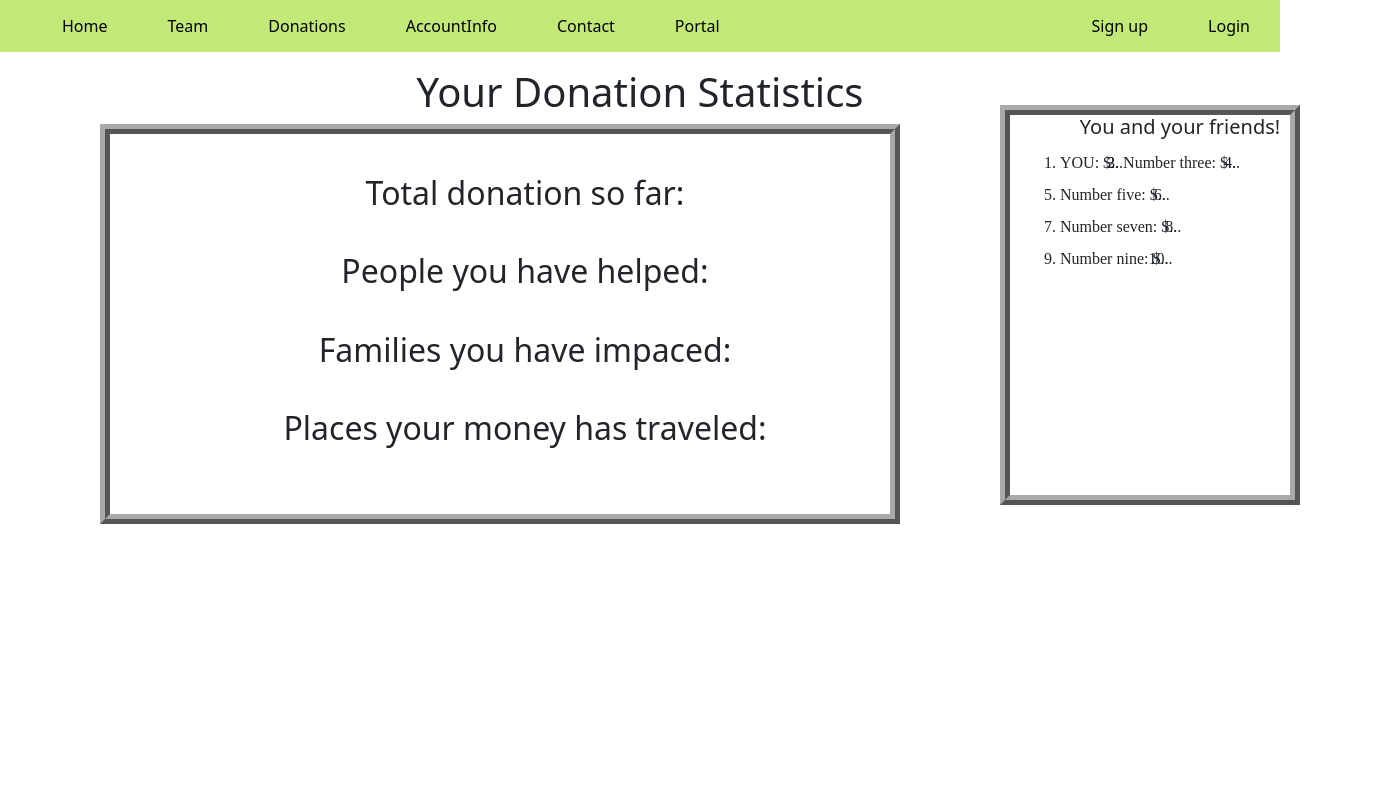
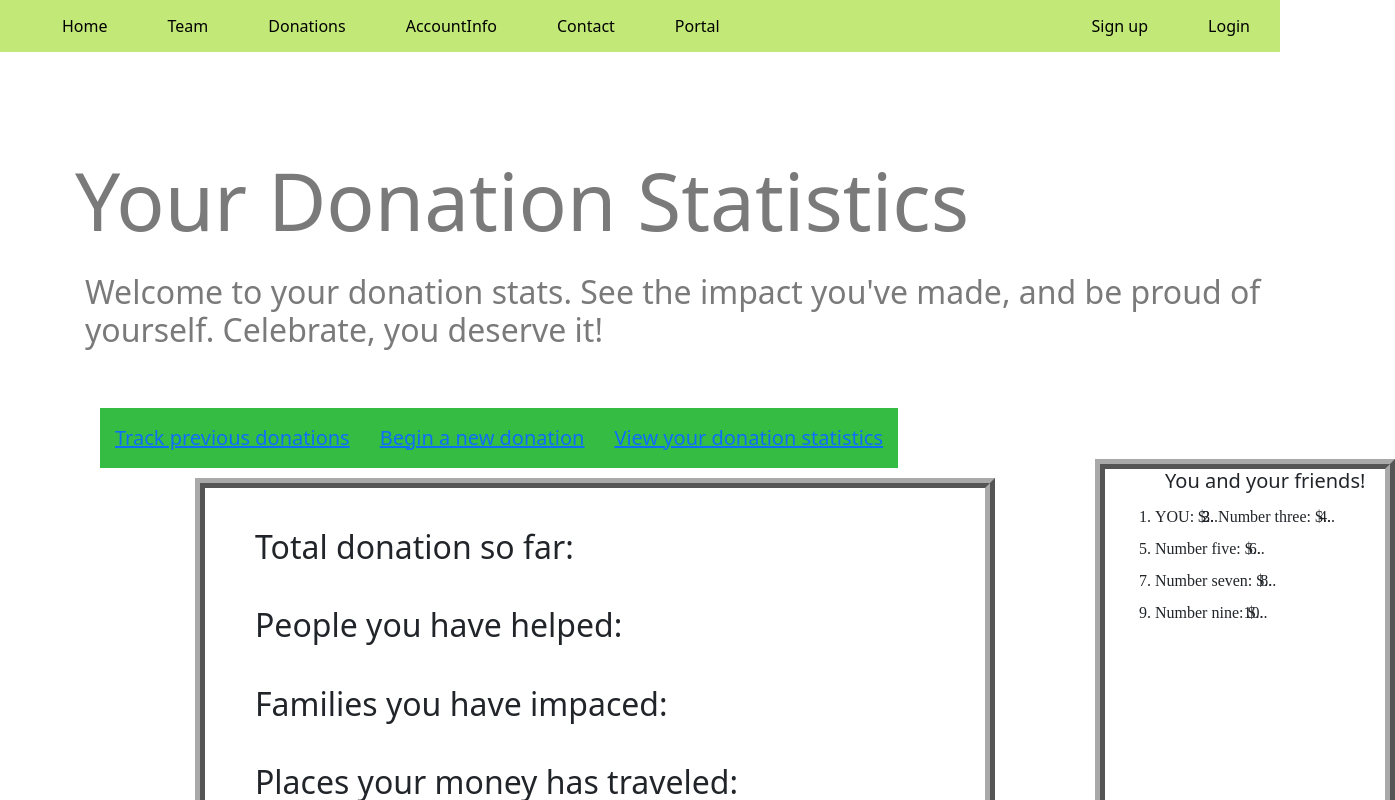
Before and after one commit to Ashah17/Cryptonate, a React (Create React App) app: page /donationstatistics in a window 1280 px wide. Shown: the top 800 px of the page, 1395 px wide, since content can reach past the window. Built offline with nearby package versions, Linux system fonts and the light colour scheme.

Commit message:
please work

```diff
--- a/src/App.css
+++ b/src/App.css
@@ -1,7 +1,6 @@
 .App {
   text-align: center;
 }
-
 .App-logo {
   height: 40vmin;
   pointer-events: none;
--- a/src/components/CreateDonation.js
+++ b/src/components/CreateDonation.js
@@ -1,10 +1,25 @@
 import React from 'react';
 import CreateCSS from './CreateDonation.module.css';
+import {Link} from 'react-router-dom';
 
 const CreateDonation = () => {
   return (
     <React.Fragment>
-      <div className={CreateCSS.container}>
+
+
+<div className = {CreateCSS.body}>
+
+<div className = {CreateCSS.yourportaltext}>
+  <h1>Create a Donation</h1>
+  <h2>This is where you can make a new donation. Fill out the form, and thanks in advance for the
+    impact that you are making on this world!
+  </h2>
+</div>
+
+  <div className = {CreateCSS.portalBox}>
+
+
+  <div className={CreateCSS.container}>
         <h1>Create a Donation</h1>
         <form>
           <label for="fname">What charity are you donating to?</label>
@@ -20,6 +35,20 @@ const CreateDonation = () => {
           <input type="submit" value="Submit" className={CreateCSS.button} />
         </form>
       </div>
+
+  </div>
+
+    <div className = {CreateCSS.buttonGroup}>
+      <button><Link to = "/PreviousDonations">Track previous donations</Link></button>
+
+      <button><Link to = "/CreateDonation">Begin a new donation</Link></button>
+
+      <button><Link to = "/DonationStatistics">View your donation statistics</Link></button>
+    </div>
+
+</div>
+
+
     </React.Fragment>
   );
 };
--- a/src/components/CreateDonation.module.css
+++ b/src/components/CreateDonation.module.css
@@ -1,8 +1,68 @@
+a{
+  text-decoration: none;
+}
+
+body
+{
+  background-color: lightgreen;
+}
+.yourportaltext h1
+{
+  font-size: 80px;
+  color: rgb(122, 122, 122);
+  margin-top: 100px;
+  margin-left: 75px;
+  text-align: left;
+
+}
+
+.yourportaltext h2
+{
+  color: rgb(122, 122, 122);
+  margin-top: 25px;
+  margin-left: 85px;
+  text-align: left;
+}
+
+
+  .portalBox
+  {
+    background: white;
+    padding: 20px;
+    /*border: 30px ridge #B2AC88;*/
+    margin-left:75px;
+    margin-bottom:50px;
+    height: 700px;
+    width: 1000px;
+    text-align: left;
+  }
+
+  .buttonGroup
+  {
+    float:left;
+    border-radius: 25px;
+    font-size: 20px;
+    text-align: left;
+    color: white;
+    margin-left:100px;
+    position:relative;
+    top:-700px;
+  }
+
+  .buttonGroup button:hover
+  {
+    background-color:lightgreen;
+    cursor:pointer;
+    border:5px black;
+  }
+
+
 .container {
     text-align: center;
     font-size: 32px;
     margin: auto;
     max-width: auto;
+    margin-top:100px;
   }
 
   p {
--- a/src/components/DonationStatistics.js
+++ b/src/components/DonationStatistics.js
@@ -1,14 +1,23 @@
 import DonationStatisticsCSS from './DonationStatistics.module.css';
+import {Link} from 'react-router-dom';
 
 const DonationStatistics = () =>
 {
 
 return (
+
+
 <div>
 
-  <div className={DonationStatisticsCSS.yourStatistics}>
-    <h1>Your Donation Statistics</h1>
-  </div>
+<div className = {DonationStatisticsCSS.body}>
+
+<div className = {DonationStatisticsCSS.yourportaltext}>
+  <h1>Your Donation Statistics</h1>
+  <h2>Welcome to your donation stats. See the impact you've made, and be proud of yourself.
+    Celebrate, you deserve it!</h2>
+</div>
+
+  <div className = {DonationStatisticsCSS.portalBox}>
 
   <div className={DonationStatisticsCSS.statsBox}>
 
@@ -37,6 +46,21 @@ return (
       </li><li>Number nine: $...</li><li>
       </li></ol>
   </div>
+    </div>
+
+    <div className = {DonationStatisticsCSS.buttonGroup}>
+      <button><Link to = "/PreviousDonations">Track previous donations</Link></button>
+
+      <button><Link to = "/CreateDonation">Begin a new donation</Link></button>
+
+      <button><Link to = "/DonationStatistics">View your donation statistics</Link></button>
+    </div>
+
+</div>
+
+
+
+
 </div>
   );
 };
--- a/src/components/DonationStatistics.module.css
+++ b/src/components/DonationStatistics.module.css
@@ -1,3 +1,60 @@
+a{
+  text-decoration: none;
+}
+
+body
+{
+  background-color: lightgreen;
+}
+.yourportaltext h1
+{
+  font-size: 80px;
+  color: rgb(122, 122, 122);
+  margin-top: 100px;
+  margin-left: 75px;
+  text-align: left;
+
+}
+
+.yourportaltext h2
+{
+  color: rgb(122, 122, 122);
+  margin-top: 25px;
+  margin-left: 85px;
+  text-align: left;
+}
+
+
+  .portalBox
+  {
+    background: white;
+    padding: 20px;
+    /*border: 30px ridge #B2AC88;*/
+    margin-left:75px;
+    margin-bottom:50px;
+    height: 700px;
+    width: 1000px;
+    text-align: left;
+  }
+
+  .buttonGroup
+  {
+    float:left;
+    border-radius: 25px;
+    font-size: 20px;
+    text-align: left;
+    color: white;
+    margin-left:100px;
+    position:relative;
+    top:-700px;
+  }
+
+  .buttonGroup button:hover
+  {
+    background-color:lightgreen;
+    cursor:pointer;
+    border:5px black;
+  }
 
 
 .leaderboardList
@@ -16,6 +73,7 @@
   margin-left:1000px;
   border: 10px ridge darkgrey;
   top:-419px;
+
 }
 
 .leaderboard h4
@@ -31,6 +89,7 @@
   width:800px;
   margin-left:100px;
   border:ridge darkgrey 10px;
+  margin-top:100px;
 }
 
 .totalDonation, .peopleReached, .familiesImpacted, .placesTraveled
--- a/src/components/PortalPage.js
+++ b/src/components/PortalPage.js
@@ -10,25 +10,21 @@ return (
 
   <div className = {PortalPageCSS.yourportaltext}>
     <h1>Your Donation Portal</h1>
-    <h2>Welcome to the donation portal. Donation has never been simpler, and this is the heart of your donations!
+    <h2>Welcome to the donation portal. Donating has never been more efficient, and this is the heart of your donations!
       Choose an option to get started</h2>
   </div>
 
     <div className = {PortalPageCSS.portalBox}>
+    </div>
 
-      <div className = {PortalPageCSS.trackDonations}>
+      <div className = {PortalPageCSS.buttonGroup}>
         <button><Link to = "/PreviousDonations">Track previous donations</Link></button>
-      </div>
 
-      <div className = {PortalPageCSS.newDonation}>
         <button><Link to = "/CreateDonation">Begin a new donation</Link></button>
-      </div>
 
-      <div className = {PortalPageCSS.statistics}>
         <button><Link to = "/DonationStatistics">View your donation statistics</Link></button>
       </div>
 
-    </div>
   </div>
 
   );
--- a/src/components/PortalPage.module.css
+++ b/src/components/PortalPage.module.css
@@ -1,3 +1,11 @@
+a{
+  text-decoration: none;
+}
+
+body
+{
+  background-color: lightgreen;
+}
 .yourportaltext h1
 {
   font-size: 80px;
@@ -20,57 +28,30 @@
   .portalBox
   {
     background: white;
-    color: black;
-    font-family: helvetica;
-    font-size: 12px;
     padding: 20px;
-    border: 30px ridge #B2AC88;
-    margin-left:300px;
-    margin-bottom:75px;
-    height: 520px;
-    width: 900px;
-    position:relative;
+    /*border: 30px ridge #B2AC88;*/
+    margin-left:75px;
+    margin-bottom:50px;
+    height: 700px;
+    width: 1000px;
+    text-align: left;
   }
 
-.trackDonations button
+  .buttonGroup
   {
-    border-radius: 45%;
+    float:left;
+    border-radius: 25px;
     font-size: 20px;
     text-align: left;
     color: white;
-    margin-top: 20px;
+    margin-left:100px;
+    position:relative;
+    top:-700px;
   }
-.newDonation button
-{
-  border-radius: 45%;
-    font-size: 20px;
-    text-align: left;
-    color: white;
-    margin-top: 20px;
-}
 
-.statistics button
-{
-  border-radius: 45%;
-    font-size: 20px;
-    text-align: left;
-    color: white;
-    margin-top: 20px;
-}
-
-
-  .trackDonations:hover
+  .buttonGroup button:hover
   {
-    background-color:grey;
+    background-color:lightgreen;
     cursor:pointer;
+    border:5px black;
   }
-  .newDonation:hover
-  {
-    background-color:grey;
-    cursor:pointer;
-  }
-  .statistics:hover
-  {
-    background-color:grey;
-    cursor:pointer;
-  }
--- a/src/index.css
+++ b/src/index.css
@@ -1,12 +1,7 @@
-body {
-
-  -webkit-font-smoothing: antialiased;
-  -moz-osx-font-smoothing: grayscale;
-  background-color: blueviolet;
-  font-family: 'Trebuchet MS', 'Lucida Sans Unicode', 'Lucida Grande', 'Lucida Sans', Arial, sans-serif;
-
+.body
+{
+  background-color: aqua;
 }
-
 code {
   font-family: source-code-pro, Menlo, Monaco, Consolas, 'Courier New',
     monospace;
--- a/src/index.js
+++ b/src/index.js
@@ -1,11 +1,12 @@
 import React from 'react';
 import ReactDOM from 'react-dom';
-import './index.css';
+import indexCSS from './index.css';
 import App from './App';
 import reportWebVitals from './reportWebVitals';
 import {BrowserRouter} from 'react-router-dom';
 import 'bootstrap/dist/css/bootstrap.css';
 
+<div className = {indexCSS.body}></div>
 
 ReactDOM.render(
   <BrowserRouter>
```
